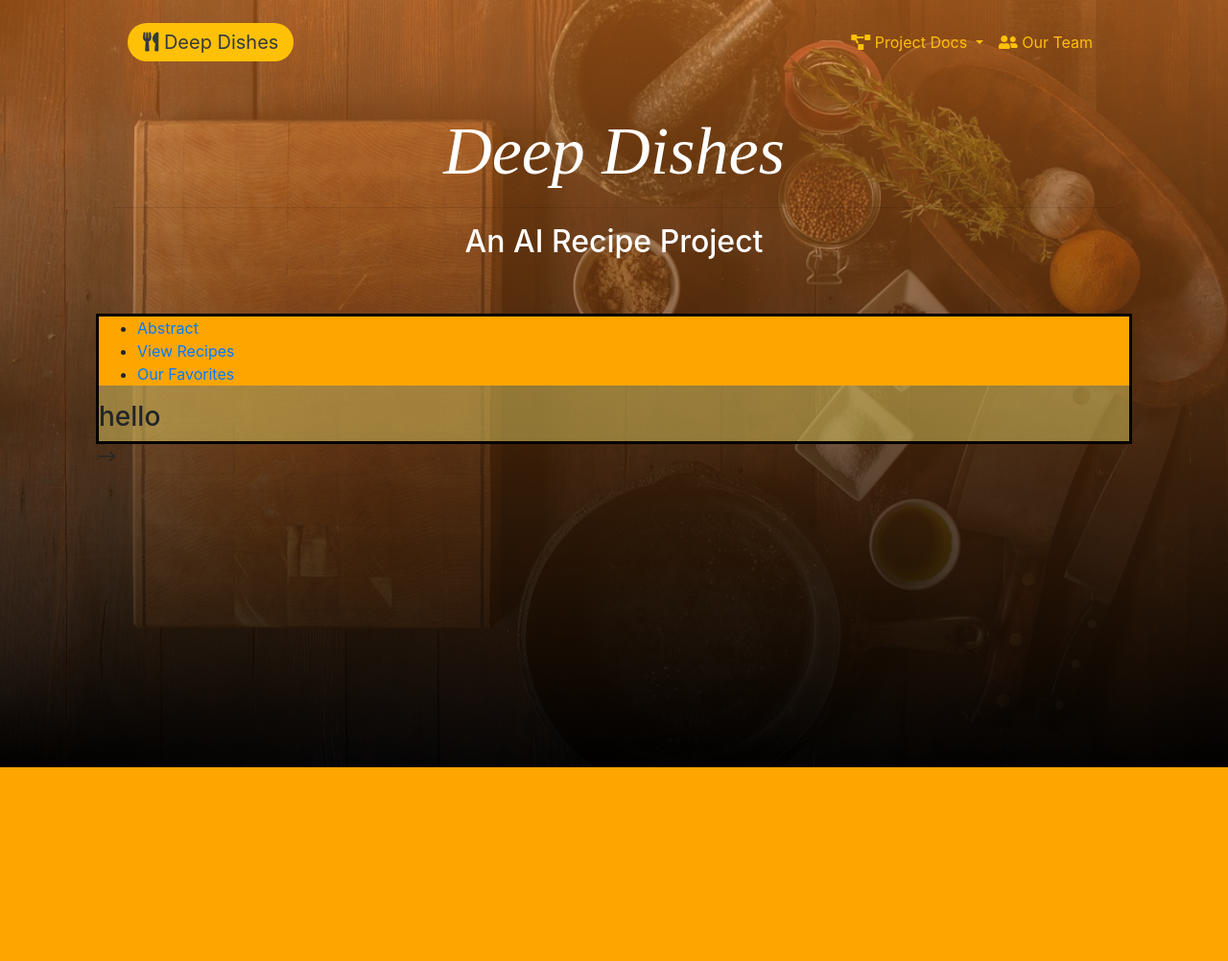
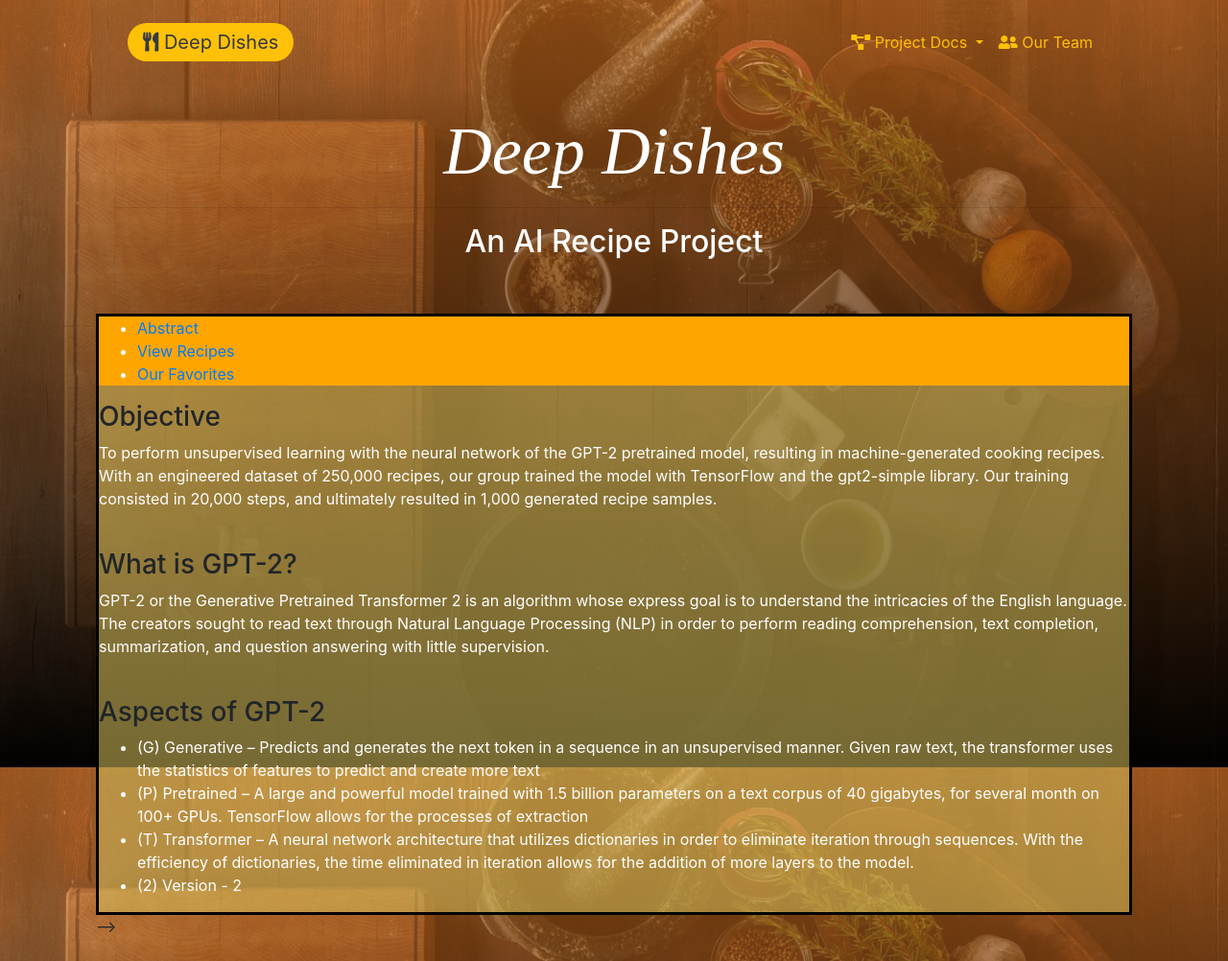
Before and after one commit to dhesse84/deepdishes, a Flask app: page / in a window 1280 px wide. Shown: the whole page at 96% size. Before the commit the page ends 800 px from the top, so only its background shows below. Run offline with Flask 2, Linux system fonts and the light colour scheme; some libraries are stand-ins or nearby versions.

Commit message:
'011120-2

```diff
--- a/static/css/style.css
+++ b/static/css/style.css
@@ -113,6 +113,7 @@ h1 {
 
 .list-inline-item {
     padding: 4px;
+    color: #FFFF !important
 }
 
 /* Popup container */
--- a/templates/index.html
+++ b/templates/index.html
@@ -76,23 +76,6 @@
 
     </div>
 
-    <!-- <div id="carouselExampleSlidesOnly" class="carousel slide" data-ride="carousel">
-      <div class="carousel-inner">
-        <div class="carousel-item active">
-          <img src="../static/images/bean.jpg" class="d-block w-25" alt="Beans">
-        </div>
-        <div class="carousel-item">
-          <img src="../static/images/Buf-Stroganoff.jpg" class="d-block w-25" alt="Buf">
-        </div>
-        <div class="carousel-item">
-          <img src="../static/images/lasagna.jpg" class="d-block w-25" alt="lasagna">
-        </div>
-        <div class="carousel-item">
-          <img src="../static/images/pmdt.jpg" class="d-block w-25" alt="pmdt">
-        </div>
-      </div>
-    </div> -->
-
     <div id="myModal" class="modal">
     <div class="modal-content">
       <span class="close">&times;</span>
@@ -119,8 +102,45 @@
 
         <div id="tabs-1">
           <row class="row">
-            <div class="col-sm-12 col-lg-3">
-              <h3>hello</h3>
+            <div class="col-12 col-lg-12">
+              <h3>Objective</h3>
+              <p>To perform unsupervised learning with the neural network of the GPT-2 pretrained model,
+                resulting in machine-generated cooking recipes.  With an engineered dataset of 250,000 recipes,
+                our group trained the model with TensorFlow and the gpt2-simple library.
+                Our training consisted in 20,000 steps, and ultimately resulted in 1,000 generated recipe samples.</p>
+              <br>
+              <h3>What is GPT-2?</h3>
+              <p>GPT-2 or the Generative Pretrained Transformer 2 is an algorithm whose express goal
+                is to understand the intricacies of the English language.  The creators sought to read text
+                through Natural Language Processing (NLP) in order to perform reading comprehension,
+                text completion, summarization, and question answering with little supervision.</p>
+              <br>
+              <h3>Aspects of GPT-2</h3>
+              <ul>
+                <style>
+                  li {
+                      color:white ;
+                  }
+              </style>
+                <li>
+                  (G) Generative – Predicts and generates the next token in a sequence in an unsupervised manner.
+                  Given raw text, the transformer uses the statistics of features to predict and create more text
+                </li>
+                <li>
+                  (P) Pretrained – A large and powerful model trained with 1.5 billion parameters on a
+                  text corpus of 40 gigabytes, for several month on 100+ GPUs.
+                  TensorFlow allows for the processes of extraction
+                </li>
+                <li>
+                  (T) Transformer – A neural network architecture that utilizes dictionaries in
+                   order to eliminate iteration through sequences.  With the efficiency of dictionaries,
+                   the time eliminated in iteration allows for the addition of more layers to the model.
+                </li>
+                <li>
+                  (2) Version - 2
+                </li>
+              </ul></p>
+
             </div>
           </row>
         </div>
```
Also changed, not shown: requirements.txt (+5 -7 lines), 1 other file.
